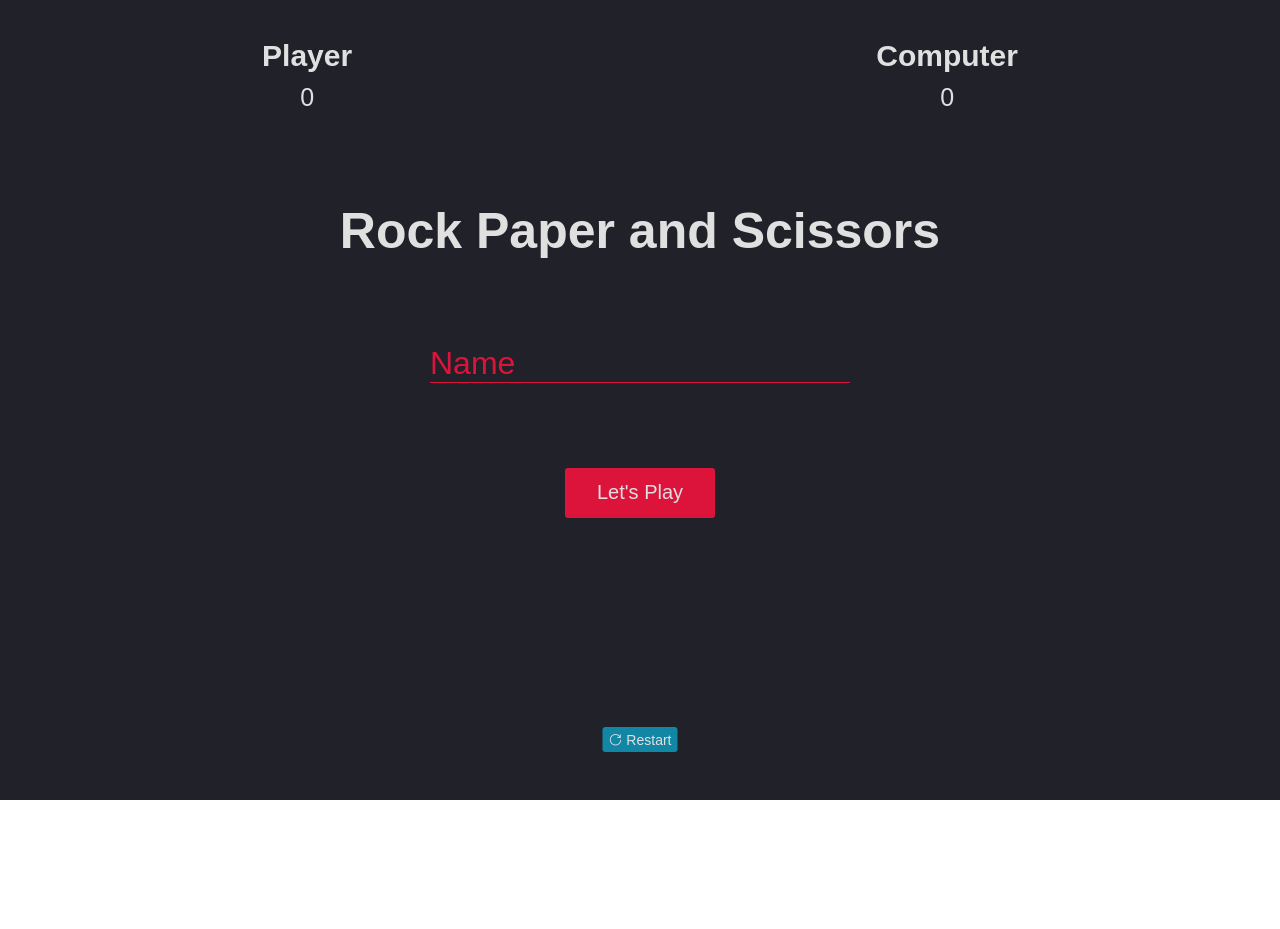
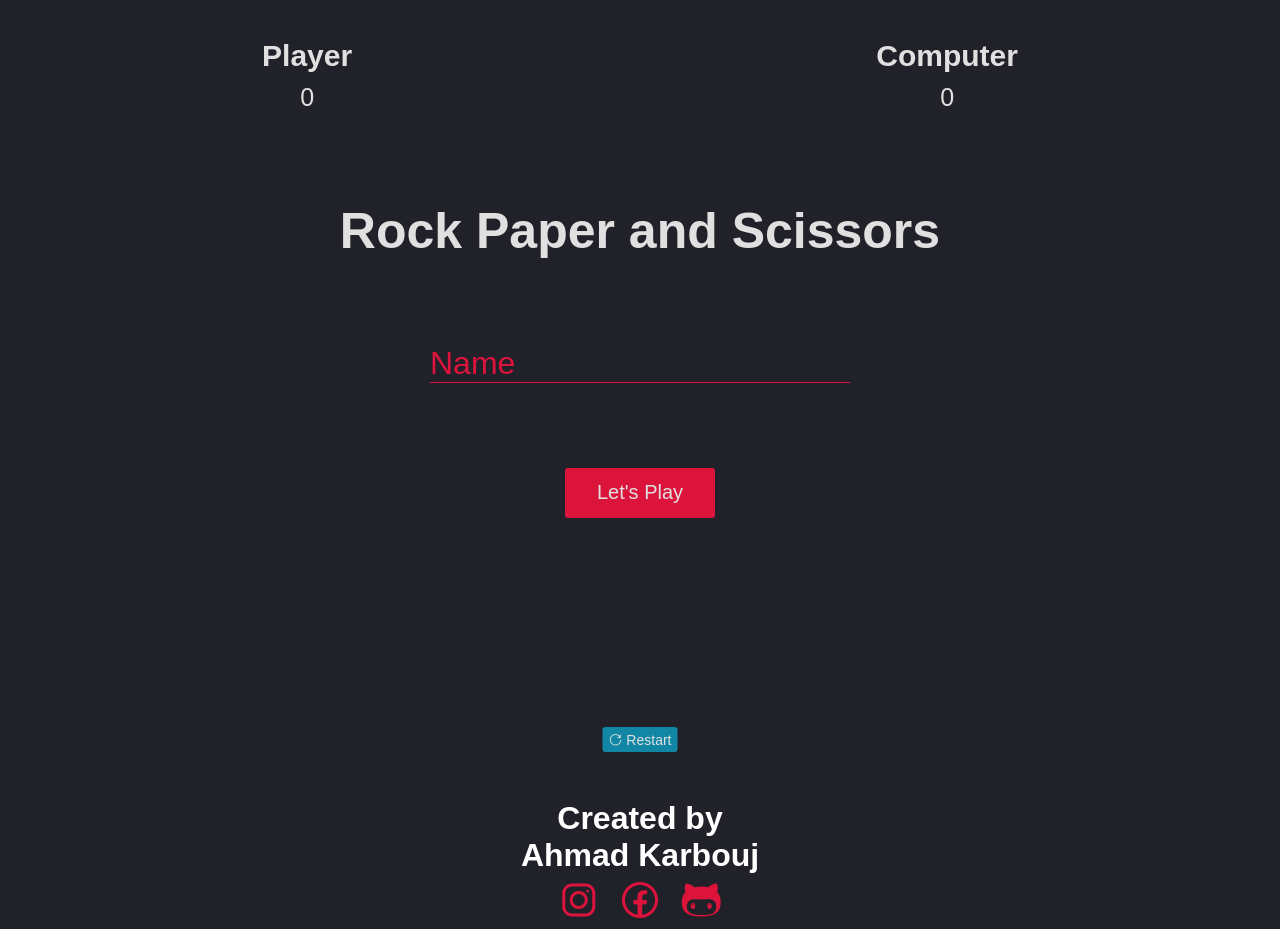
Before and after one commit to LayorDaymor/rock-paper-scissors-, a plain HTML site: page index.html in a window 1280 px wide. Before the commit the page ends 800 px from the top, so only its background shows below. Drawn offline with nearby package versions, Linux system fonts and the light colour scheme.

Commit message:
last updates

```diff
--- a/assets/css/style.scss
+++ b/assets/css/style.scss
@@ -51,6 +51,19 @@ input[type=text]:focus{
 }
 input[type=text]::placeholder{
 color: crimson;
+}
+footer{
+  text-align: center;
+  background-color: rgb(33, 33, 41);
+  color: white;
+  font-family: sans-serif;
+  font-size: 1rem;
+  a{
+    margin-bottom: 2rem;
+    font-size: 3rem;
+    color: crimson;
+    text-decoration: none;
+  }
 }
 
   @keyframes shakePlayer {
--- a/index.html
+++ b/index.html
@@ -48,9 +48,22 @@
             <button id="restartGame"><i class="las la-redo-alt"></i> Restart</button>
           </div>
         </div>
+        </section>
+        <footer>
+          <h1>Created by <br> Ahmad Karbouj</h1>
+          <div class="social-Media">
+            <a href="https://www.instagram.com/ahmad_karbouj/?hl=de">
+            <i class="lab la-instagram"></i>
+            </a>
+            <a href="https://www.facebook.com/Layor.Daymor">
+              <i class="lab la-facebook"></i>
+            </a>
+              <a href="https://github.com/LayorDaymor">
+                <i class="lab la-github-alt"></i>
+            </a>
 
-
-        </section>
+          </div>
+        </footer>
    <script src="assets/js/main.js"></script>
 </body>
 </html>
```
Also changed, not shown: assets/css/style.css, 1 other file.
